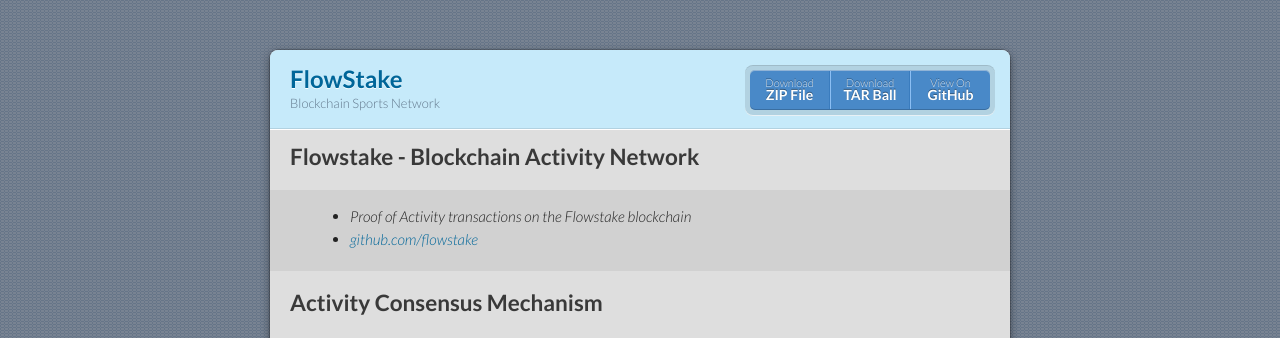
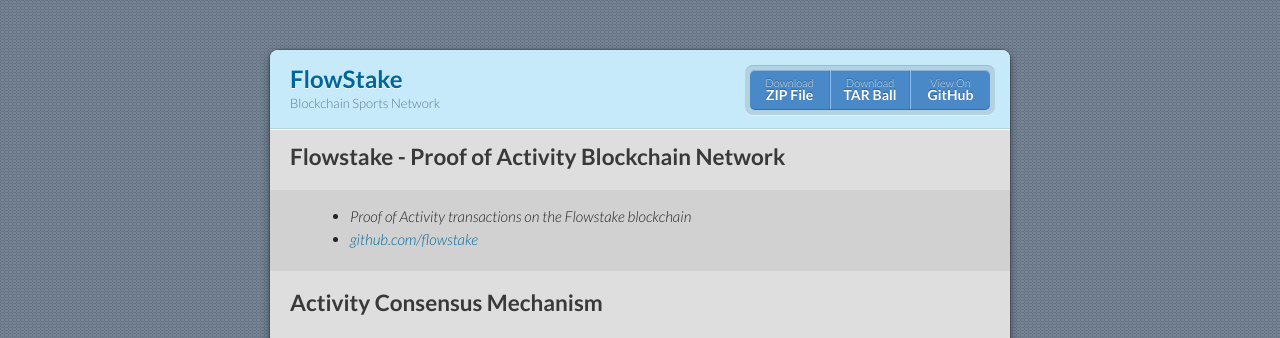
Before and after one commit to flowstake/flowstake.github.io, a Jekyll site: the page built from index.md, in a window 1280 px wide and 900 px high. Shown: the top 338 px of the window. Built offline with Jekyll 4.4.1, drawn with Linux system fonts in a browser that asks for light colours; our own code applies the rules of GitHub Pages for plain Markdown files.

Commit message:
Update index.md

```diff
--- a/index.md
+++ b/index.md
@@ -2,7 +2,7 @@
 layout: default
 ---
 
-## Flowstake - Blockchain Activity Network
+## Flowstake - Proof of Activity Blockchain Network
 
 > - Proof of Activity transactions on the Flowstake blockchain
 > - [github.com/flowstake](https://github.com/flowstake)
```
